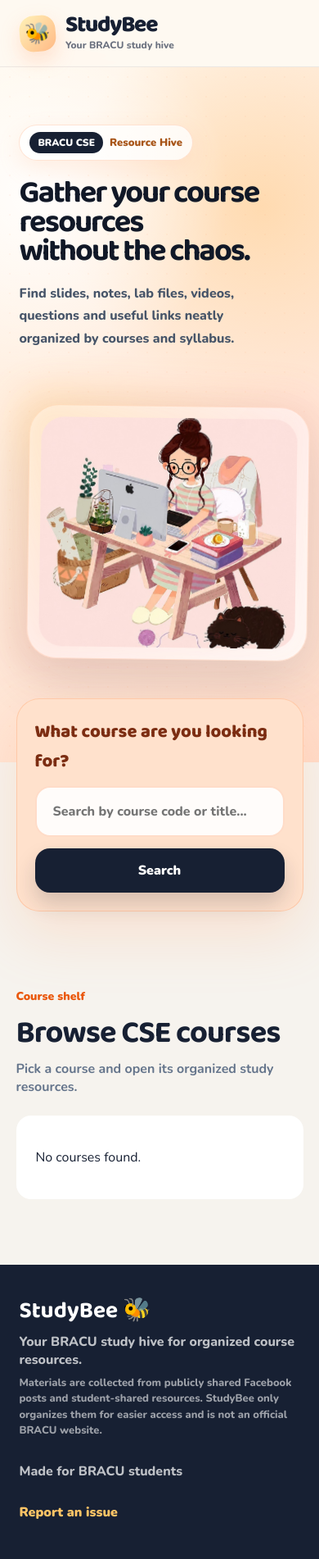
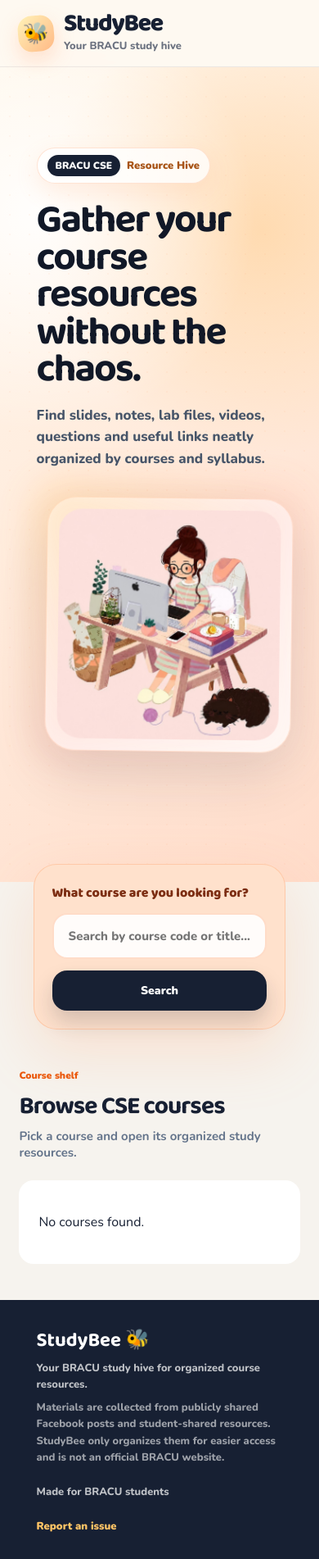
Before and after one commit to zarrintasnimrodela-bit/StudyBee, a Django app: page / in a window 390 px wide. Shown: the whole page at 82% size. Before the commit the page ends 1853 px from the top, so only its background shows below. Run offline with Django 5.2, Linux system fonts and the light colour scheme; data that the repository does not hold is empty.

Commit message:
Improve mobile layout spacing

```diff
--- a/resources/static/resources/css/home.css
+++ b/resources/static/resources/css/home.css
@@ -961,3 +961,132 @@ body::after {
     color: #fff3d1;
     text-decoration: none;
 }
+
+@media (max-width: 700px) {
+    html,
+    body {
+        min-height: auto;
+    }
+
+    body {
+        display: block;
+        overflow-x: hidden;
+    }
+
+    .topbar {
+        padding: 12px 22px;
+    }
+
+    .brand h1 {
+        font-size: 30px;
+    }
+
+    .brand p {
+        font-size: 13px;
+    }
+
+    .nav-links a,
+    .nav-about-btn {
+        font-size: 13px;
+        padding: 8px 10px;
+    }
+
+    .hero {
+        padding: 28px 24px 34px;
+    }
+
+    .hero-inner {
+        gap: 24px;
+    }
+
+    .hero-text h2 {
+        font-size: 48px;
+        line-height: 0.95;
+    }
+
+    .hero-text p {
+        font-size: 17px;
+        line-height: 1.55;
+    }
+
+    .mini-label span {
+        font-size: 12px;
+    }
+
+    .search-wrapper {
+        margin: -22px auto 44px;
+        width: 88%;
+    }
+
+    .search-card {
+        padding: 22px;
+    }
+
+    .search-card label {
+        font-size: 16px;
+    }
+
+    .search-row input {
+        font-size: 15px;
+        padding: 16px 18px;
+    }
+
+    .search-row button {
+        font-size: 14px;
+        padding: 15px 20px;
+    }
+
+    .container {
+        width: 88%;
+        margin: 0 auto 44px;
+        padding-bottom: 0;
+    }
+
+    .section-kicker {
+        font-size: 12px;
+    }
+
+    .section-header h2 {
+        font-size: 30px;
+    }
+
+    .section-header p {
+        font-size: 15px;
+    }
+
+    .course-card {
+        padding: 22px;
+    }
+
+    .course-info h3 {
+        font-size: 20px;
+    }
+
+    .course-title {
+        font-size: 14px;
+    }
+
+    .resource-count {
+        font-size: 13px;
+    }
+
+    .site-footer {
+        margin-top: 0;
+        padding: 30px 24px;
+    }
+
+    .footer-inner {
+        gap: 18px;
+    }
+
+    .site-footer h3 {
+        font-size: 24px;
+    }
+
+    .site-footer p,
+    .footer-disclaimer,
+    .footer-note {
+        font-size: 13px;
+        line-height: 1.55;
+    }
+}
```
Also changed, not shown: resources/static/resources/css/course.css (+134 -0 lines).
